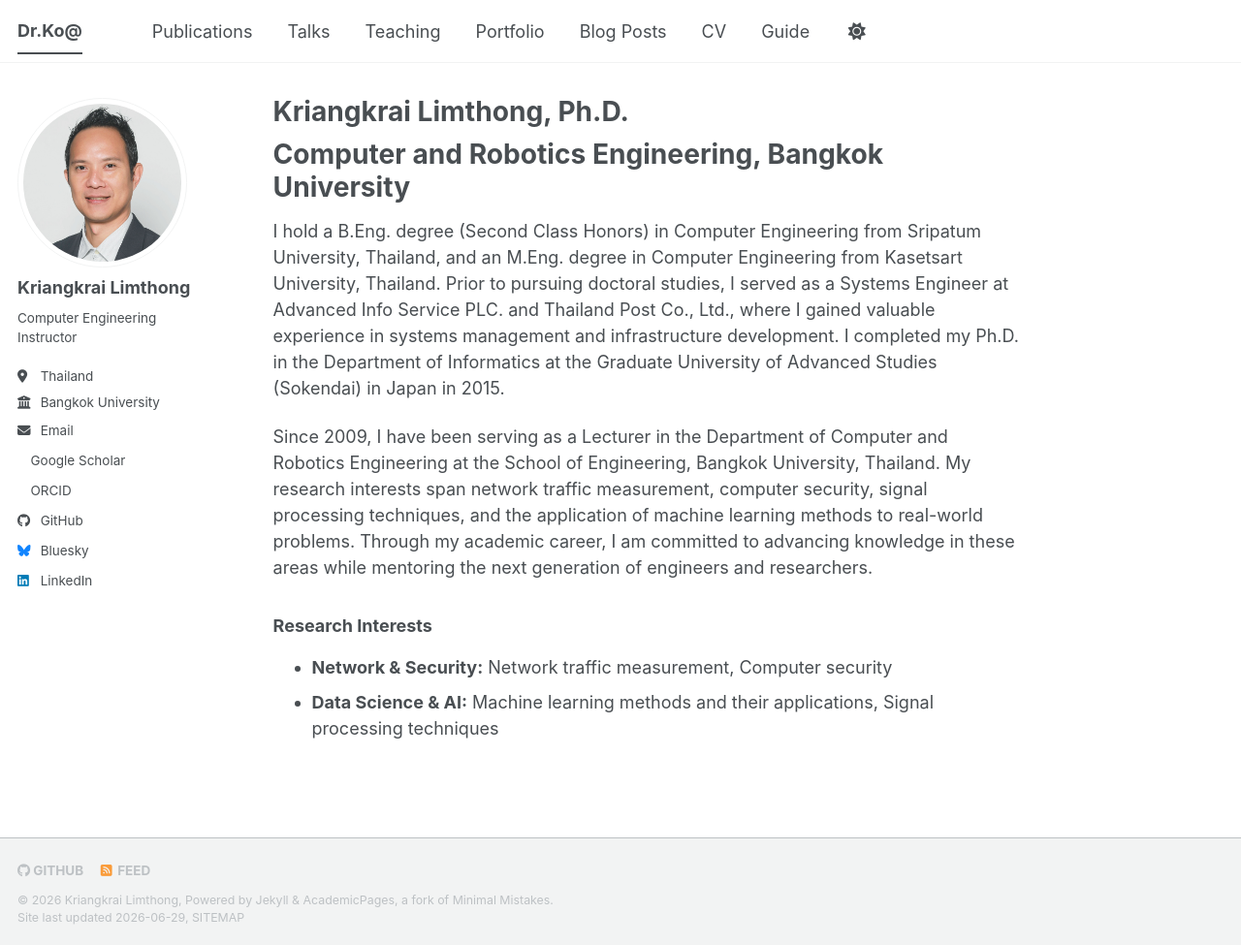
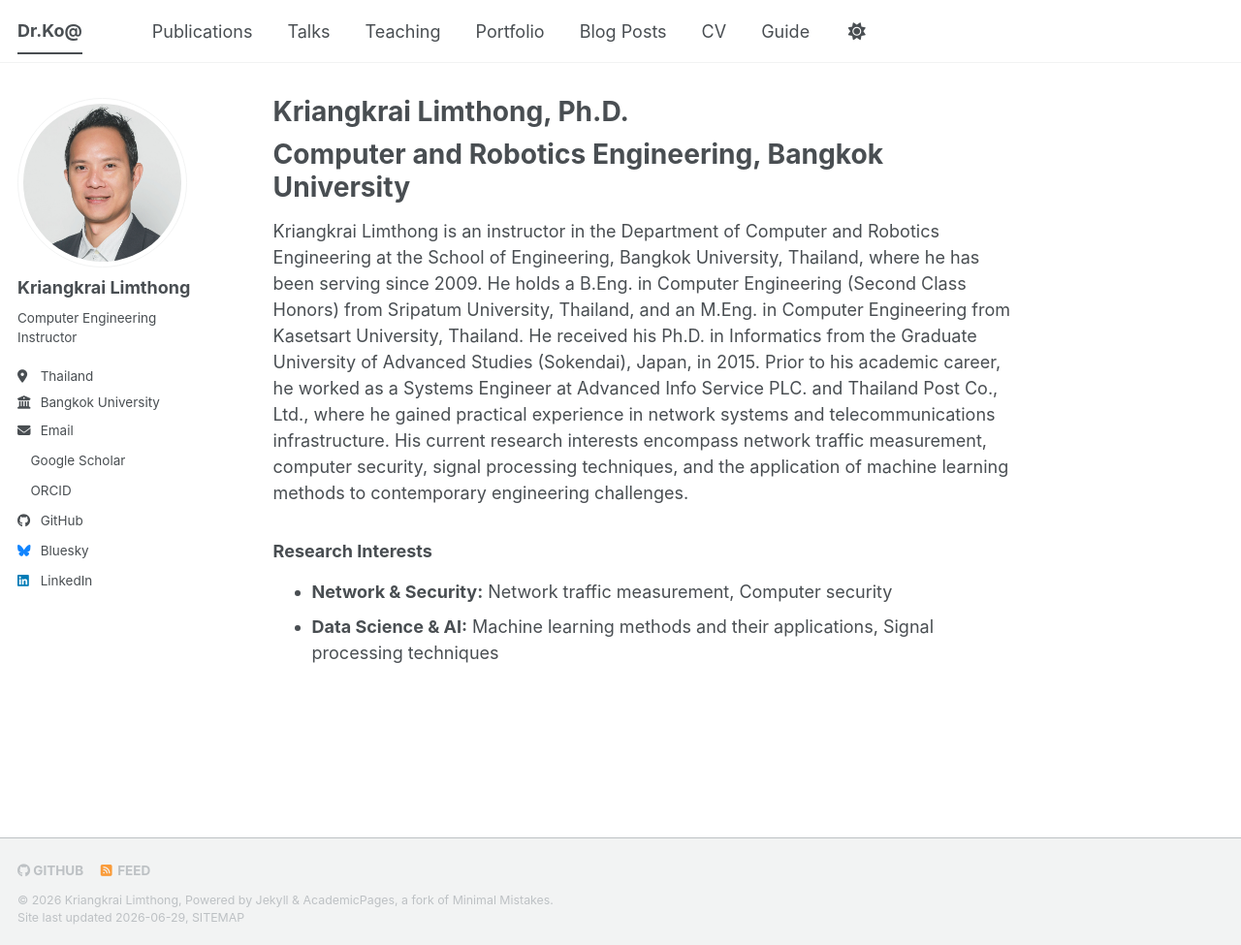
Before and after one commit to krngkr/krngkr.github.io, a Jekyll site: the page built from _pages/about.md, in a window 1280 px wide and 975 px high. Shown: the whole window at 97% size. Built offline with Jekyll 4.4.1, drawn with Linux system fonts in a browser that asks for light colours; a style sheet for code colours, icons or effects is not loaded.

Commit message:
Update about.md

```diff
--- a/_pages/about.md
+++ b/_pages/about.md
@@ -8,9 +8,7 @@ redirect_from:
 ---
 # Computer and Robotics Engineering, Bangkok University
 
-I hold a B.Eng. degree (Second Class Honors) in Computer Engineering from Sripatum University, Thailand, and an M.Eng. degree in Computer Engineering from Kasetsart University, Thailand. Prior to pursuing doctoral studies, I served as a Systems Engineer at Advanced Info Service PLC. and Thailand Post Co., Ltd., where I gained valuable experience in systems management and infrastructure development. I completed my Ph.D. in the Department of Informatics at the Graduate University of Advanced Studies (Sokendai) in Japan in 2015.
-
-Since 2009, I have been serving as a Lecturer in the Department of Computer and Robotics Engineering at the School of Engineering, Bangkok University, Thailand. My research interests span network traffic measurement, computer security, signal processing techniques, and the application of machine learning methods to real-world problems. Through my academic career, I am committed to advancing knowledge in these areas while mentoring the next generation of engineers and researchers.
+Kriangkrai Limthong is an instructor in the Department of Computer and Robotics Engineering at the School of Engineering, Bangkok University, Thailand, where he has been serving since 2009. He holds a B.Eng. in Computer Engineering (Second Class Honors) from Sripatum University, Thailand, and an M.Eng. in Computer Engineering from Kasetsart University, Thailand. He received his Ph.D. in Informatics from the Graduate University of Advanced Studies (Sokendai), Japan, in 2015. Prior to his academic career, he worked as a Systems Engineer at Advanced Info Service PLC. and Thailand Post Co., Ltd., where he gained practical experience in network systems and telecommunications infrastructure. His current research interests encompass network traffic measurement, computer security, signal processing techniques, and the application of machine learning methods to contemporary engineering challenges.
 
 ### Research Interests
 * **Network & Security:** Network traffic measurement, Computer security
```
